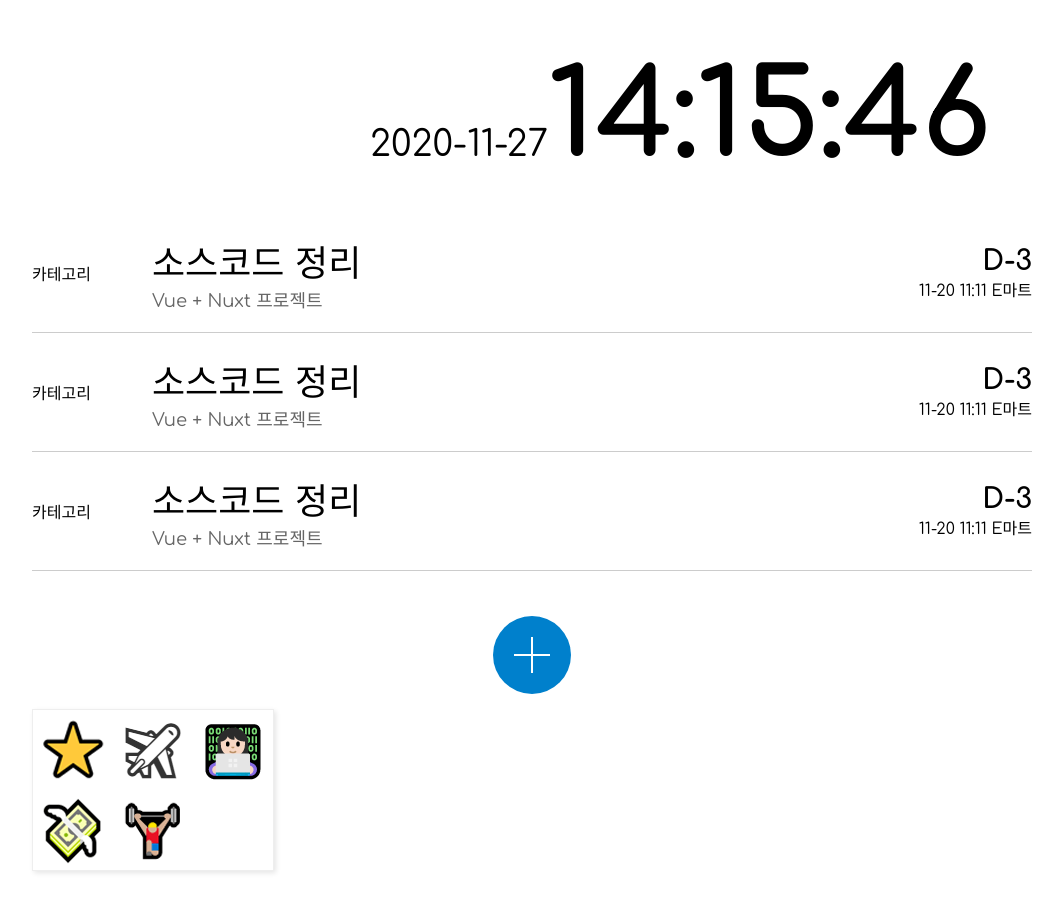
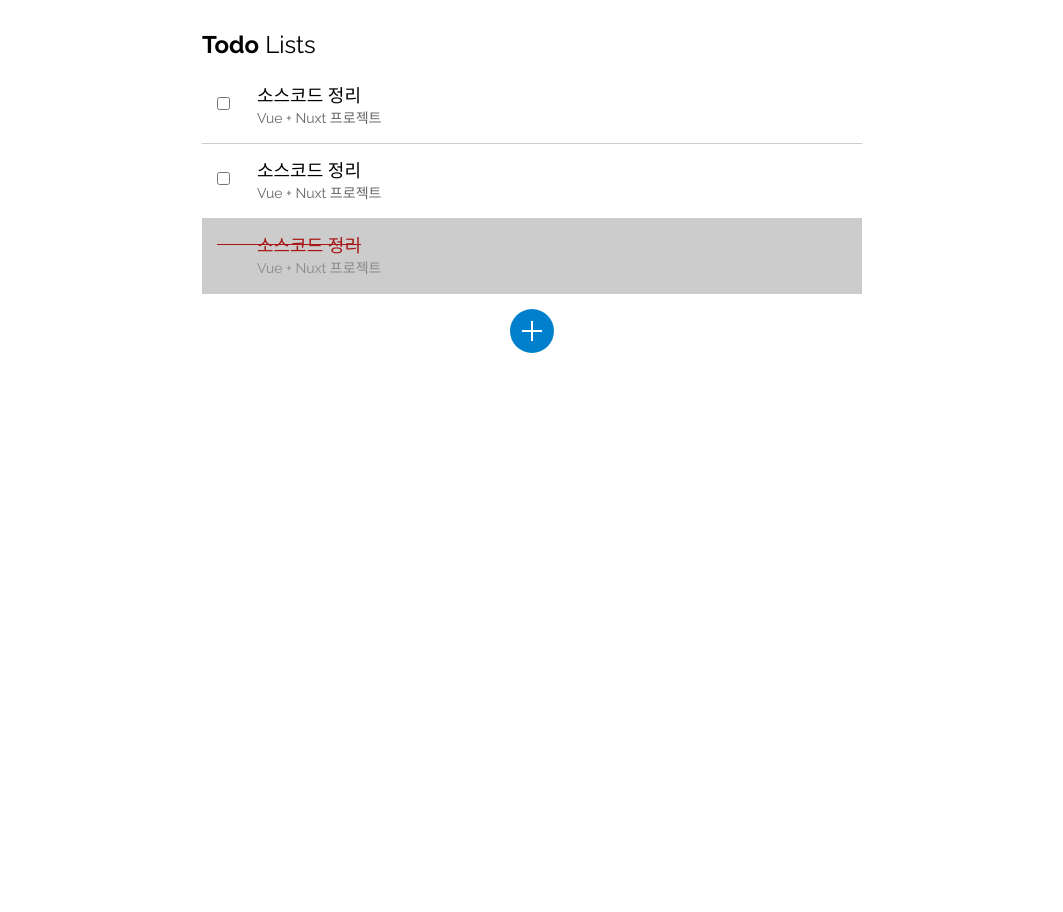
Before and after one commit to yonghap/Vue-Nuxt-Weather, a Nuxt app: page /todo in a window 1280 px wide. Shown: the top 912 px of the page, without its empty margins (108-1171 px from the left). After the commit the page ends 800 px from the top, so only its background shows below. Built offline with nearby package versions, Linux system fonts and the light colour scheme.

Commit message:
MODIFY design

```diff
--- a/assets/css/common.scss
+++ b/assets/css/common.scss
@@ -1,13 +1,21 @@
 html,body,div,dl,dt,dd,ul,ol,li,h1,h2,h3,h4,h5,h6,form,fieldset,p,input,textarea,select,button,th,td,blockquote {margin:0;padding:0}
-body {-webkit-text-size-adjust:none;font-family:'Comfortaa','Noto Sans KR'}
+body {-webkit-text-size-adjust:none;font-family:'Raleway','Noto Sans KR'}
+h1,h2,h3,h4,h5,h6 {font-weight:normal}
 ul,ol,li {list-style:none}
 a {text-decoration:none}
 img {max-width:100%;border:none;vertical-align:top}
 button, input[type=button], input[type=submit] {-webkit-appearance:none;-webkit-border-radius:none;cursor:pointer}
 .blind {visibility:hidden; overflow:hidden; position:absolute; top:0; left:0; width:1px; height:1px; font-size:0; line-height:0}
 
+body {
+	max-width:700px;
+	margin:0 auto;
+}
 .content {
-	padding:50px 0;
+	padding:30px 20px;
+}
+.title {
+	margin-bottom:10px;
 }
 //BTN
 .btn-wrap {
@@ -33,24 +41,22 @@ button, input[type=button], input[type=submit] {-webkit-appearance:none;-webkit-
 .btn-add {
 	display:inline-block;
 	position:relative;
-	width:78px;
-	height:78px;
+	width:44px;
+	height:44px;
 	border-radius:50%;
 	background:#0080cc;
 	text-indent:-9999px;
-	transition:all .1s ease-out;
 	&:before {
 		content:'';
 		display:block;
 		position:absolute;
 		top:50%;
 		left:50%;
-		width:36px;
+		width:20px;
 		height:2px;
 		margin-top:-1px;
-		margin-left:-18px;
+		margin-left:-10px;
 		background:#fff;
-		transition:all .2s ease;
 	}
 	&:after {
 		content:'';
@@ -59,21 +65,9 @@ button, input[type=button], input[type=submit] {-webkit-appearance:none;-webkit-
 		top:50%;
 		left:50%;
 		width:2px;
-		height:36px;
-		margin-top:-18px;
+		height:20px;
+		margin-top:-10px;
 		margin-left:-1px;
 		background:#fff;
-		transition:all .2s ease;
-	}
-	&:hover {
-		transform:rotate(90deg);
-	}
-	&:hover:before {
-		width:30px;
-		margin-left:-15px;
-	}
-	&:hover:after {
-		height:30px;
-		margin-top:-15px;
 	}
 }
--- a/components/Category/index.vue
+++ b/components/Category/index.vue
@@ -30,10 +30,7 @@
 
 <script>
 export default {
-	name: 'Category',
-	data() {
-
-	},
+	name: 'Category'
 }
 </script>
 
@@ -47,7 +44,8 @@ export default {
 		&__item {
 			display:inline-block;
 			button {
-				border:none
+				border:none;
+				outline:none;
 			}
 		}
 	}
--- a/nuxt.config.js
+++ b/nuxt.config.js
@@ -9,12 +9,13 @@ export default {
 		],
 		link: [
 			{rel: 'icon', type: 'image/x-icon', href: '/favicon.ico'},
-			{rel: 'stylesheet', href: 'https://fonts.googleapis.com/css2?family=Comfortaa:wght@400;700&family=Noto+Sans+KR:wght@400;700&display=swap'},
+			{rel: 'stylesheet', href: 'https://fonts.googleapis.com/css2?family=Raleway:wght@400;700&family=Noto+Sans+KR:wght@400;700&display=swap'},
 		]
 	},
 
 	// Global CSS (https://go.nuxtjs.dev/config-css)
 	css: [
+		'@/assets/css/common.scss',
 	],
 
 	// Plugins to run before rendering page (https://go.nuxtjs.dev/config-plugins)
@@ -34,13 +35,13 @@ export default {
 		'@nuxtjs/axios',
 		// https://go.nuxtjs.dev/pwa
 		'@nuxtjs/pwa',
-		'@nuxtjs/style-resources',
+		// '@nuxtjs/style-resources',
 	],
-	styleResources : {
-		scss : [
-			'@/assets/css/common.scss'
-		]
-	},
+	// styleResources : {
+	// 	scss : [
+	// 		'@/assets/css/common.scss'
+	// 	]
+	// },
 	// Axios module configuration (https://go.nuxtjs.dev/config-axios)
 	axios: {},
 
--- a/pages/index.vue
+++ b/pages/index.vue
@@ -3,11 +3,11 @@
 		<div class="intro__wrap">
 			<div class="intro__inner">
 				<h1 class="logo">
-					<img src="~/assets/images/logo.jpg" alt="Todo">
+					<strong>Todo</strong> Lists
 				</h1>
 				<div class="intro__btn">
 					<NuxtLink to="/todo" class="btn-intro">
-						TODO
+						+
 					</NuxtLink>
 				</div>
 			</div>
@@ -33,13 +33,16 @@
 		margin-top:25px
 	}
 }
+.logo {
+	font-weight:normal;
+	strong {
+		font-weight:bold;
+	}
+}
 .btn-intro {
 	display:inline-block;
-	min-width:200px;
-	padding:14px 20px;
+	width:60px;
+	height:60px;
 	border:1px solid #ccc;
-	background:#333;
-	box-shadow:5px 5px 5px rgba(0,0,0,.3);
-	color:#fff
 }
 </style>
--- a/pages/todo/index.vue
+++ b/pages/todo/index.vue
@@ -1,11 +1,17 @@
 <template>
 	<div class="content">
-		<Timer/>
 		<section class="todo-list">
+			<h2 class="title">
+				<strong>Todo</strong>
+				Lists
+			</h2>
 			<ul class="list">
 				<li>
-					<div class="list__category">
-						카테고리
+					<div class="list__check">
+						<label for="">
+							<input type="checkbox">
+							<span class="chk"></span>
+						</label>
 					</div>
 					<div class="list__info">
 						<div class="list__title">
@@ -15,15 +21,14 @@
 							Vue + Nuxt 프로젝트
 						</div>
 					</div>
-					<div class="list__meta">
-						<div class="list__dday">D-3</div>
-						<div class="list__location">
-							11-20 11:11 E마트
-						</div>
-					</div>
 				</li>
 				<li>
-					<div class="list__category">카테고리</div>
+					<div class="list__check">
+						<label for="">
+							<input type="checkbox">
+							<span class="chk"></span>
+						</label>
+					</div>
 					<div class="list__info">
 						<div class="list__title">
 							소스코드 정리
@@ -32,27 +37,14 @@
 							Vue + Nuxt 프로젝트
 						</div>
 					</div>
-					<div class="list__meta">
-						<div class="list__dday">D-3</div>
-						<div class="list__location">
-							11-20 11:11 E마트
-						</div>
-					</div>
 				</li>
-				<li>
-					<div class="list__category">카테고리</div>
+				<li class="complete">
 					<div class="list__info">
 						<div class="list__title">
 							소스코드 정리
 						</div>
 						<div class="list__desc">
 							Vue + Nuxt 프로젝트
-						</div>
-					</div>
-					<div class="list__meta">
-						<div class="list__dday">D-3</div>
-						<div class="list__location">
-							11-20 11:11 E마트
 						</div>
 					</div>
 				</li>
@@ -63,12 +55,10 @@
 				할일 추가하기
 			</a>
 		</div>
-		<Category />
 	</div>
 </template>
 
 <script>
-
 export default {
 	layout: 'content'
 
@@ -76,19 +66,51 @@ export default {
 </script>
 
 <style lang="scss">
-.todo-list {
-	padding:30px 0;
-}
 .list {
 	li {
 		display:flex;
+		position:relative;
 		align-items:center;
-		padding:20px 0;
+		padding:12px 15px 16px 15px;
 		border-bottom:1px solid #ccc;
+		&.complete {
+			color:#d01a1a;
+			.list__desc {
+				color:#aaa;
+			}
+			.list__info {
+				* {
+					padding-left:40px;
+				}
+			}
+			.list__title {
+				position:relative;
+				&:after {
+					content:'';
+					display:block;
+					position:absolute;
+					top:50%;
+					left:0;
+					width:100%;
+					height:1px;
+					background:#d01a1a;
+				}
+			}
+		}
+		&.complete:after {
+			content:'';
+			display:block;
+			position:absolute;
+			top:0;
+			left:0;
+			width:100%;
+			height:100%;
+			background:rgba(0,0,0,0.2);
+		}
 	}
-	&__category {
+	&__check {
 		position:relative;
-		flex-basis:120px;
+		flex-basis:40px;
 		flex-grow:0;
 	}
 	&__info {
@@ -96,19 +118,12 @@ export default {
 		flex-basis:50%;
 	}
 	&__title {
-		font-size:36px
+		display:inline-block;
+		font-size:18px
 	}
 	&__desc {
-		font-size:18px;
+		font-size:14px;
 		color:#666
-	}
-	&__meta {
-		flex-grow:1;
-		text-align:right;
-	}
-	&__dday {
-		font-size:28px;
-		font-weight:bold;
 	}
 }
 </style>
```
